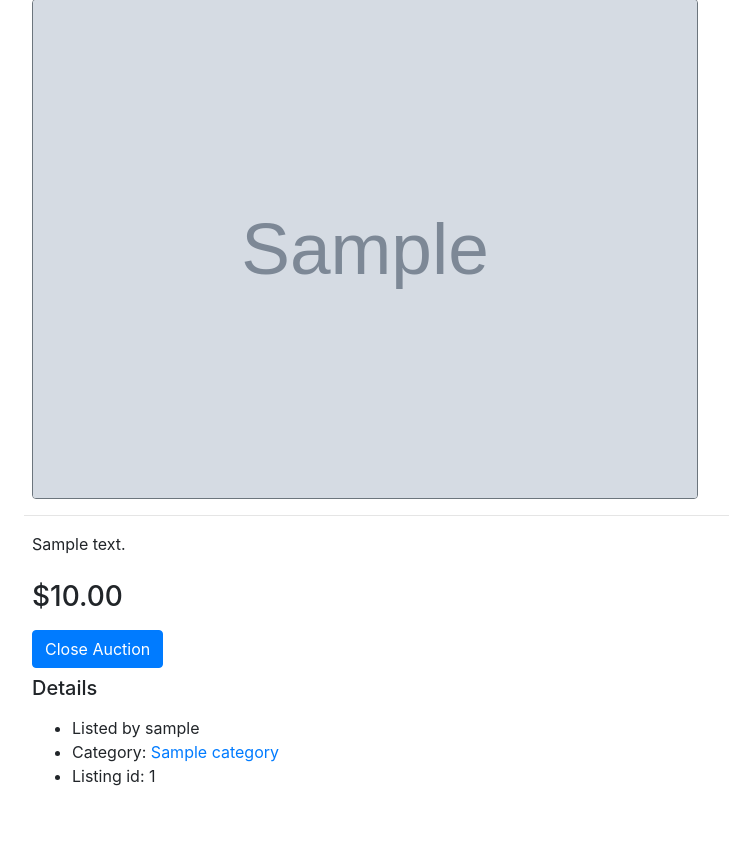
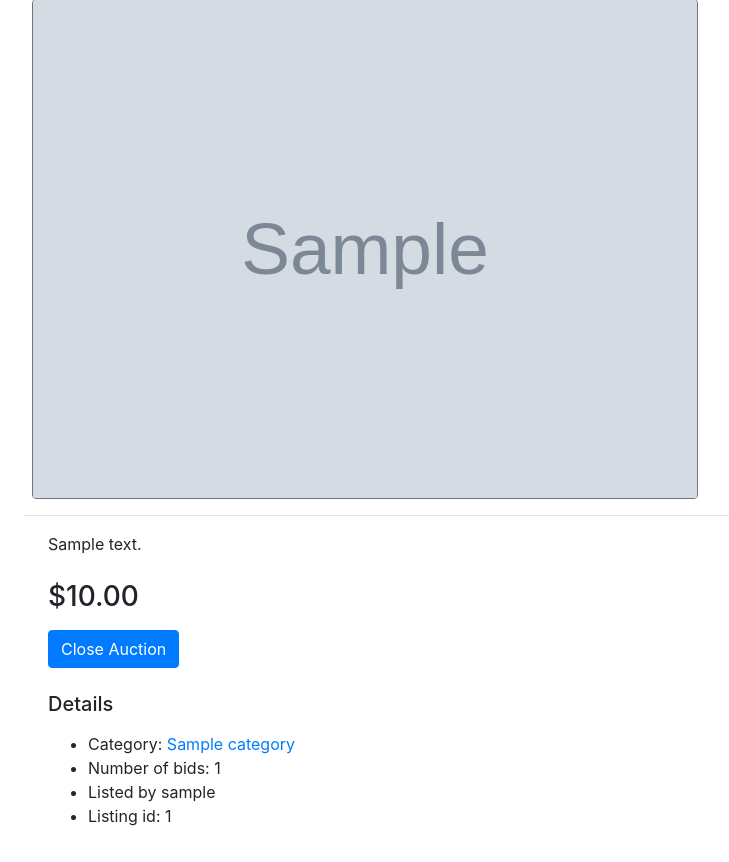
Before and after one commit to erwsmith/CS50W, a Django app: template w4-sql/commerce/auctions/templates/auctions/listing_view.html in a window 1280 px wide. Shown: the part 228-1090 px from the top of the page, without its empty margins (9-738 px from the left). Before the commit the page ends 1014 px from the top, so only its background shows below. Run offline with Django 4.2, Linux system fonts and the light colour scheme; a user stored in the database is signed in; tables that the repository leaves empty hold one stand-in row (values such as "Sample post"); the template is opened without the code that fills it: values that come from a table or form of the project are taken from there, most other values are stand-ins (such as "Sample title", 1, 10 or a date in 2020); grey boxes marked "Sample" are stand-in pictures; some libraries are stand-ins or nearby versions.

Commit message:
added number of bids count

```diff
--- a/w4-sql/commerce/auctions/templates/auctions/listing_view.html
+++ b/w4-sql/commerce/auctions/templates/auctions/listing_view.html
@@ -34,13 +34,13 @@
                 </div>
             {% endif %}
             <hr>
-            <div class="row m-2">
+            <div class="row my-2 mx-4">
                 <p>{{ listing.description }}</p>
             </div>
-            <div class="row m-2">
+            <div class="row my-2 mx-4">
                 <h3>${{ listing.current_price | intcomma }}</h3>
             </div>
-            <div class="row m-2">
+            <div class="row my-2 mx-4">
                 {% if user == listing.user %}
                     <form method="POST">
                         {% csrf_token %}
@@ -54,13 +54,14 @@
                     </form>
                 {% endif %}
             </div>
-            <div class="row m-2">
+            <div class="row mt-4 mx-4">
                 <h5>Details</h5>
             </div>
-            <div class="row m-2">
+            <div class="row my-2 mx-4">
                 <ul>
+                    <li>Category: <a href="{% url 'category_view' category.id %}">{{ listing.category }}</a></li>
+                    <li>Number of bids: {{ bid_count }}</li>
                     <li>Listed by {{ listing.user }}</li>
-                    <li>Category: <a href="{% url 'category_view' category.id %}">{{ listing.category }}</a></li>
                     <li>Listing id: {{ listing.id }}</li>
                 </ul>
             </div>
```
